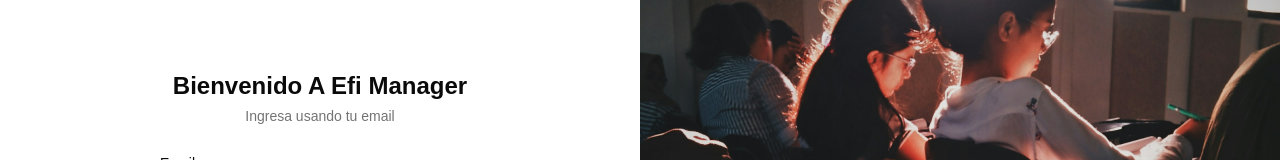
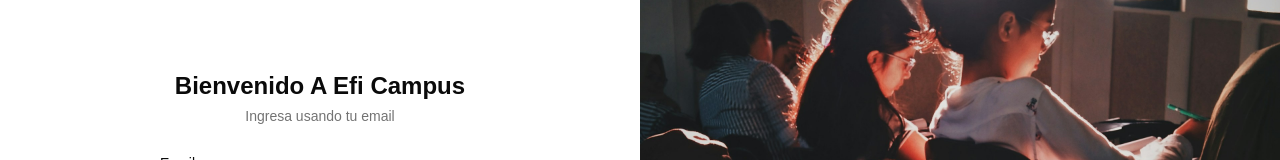
Before and after one commit to juanpcastano/efi-campus, a React (Vite) app: page /login in a window 1280 px wide. Shown: the part 190-350 px from the top of the page. Built offline with nearby package versions, Linux system fonts and the light colour scheme.

Commit message:
changing login title text

```diff
--- a/src/components/login-form.tsx
+++ b/src/components/login-form.tsx
@@ -31,7 +31,7 @@
     >
       <FieldGroup>
         <div className="flex flex-col items-center gap-1 text-center">
-          <h1 className="text-2xl font-bold">Bienvenido A Efi Manager</h1>
+          <h1 className="text-2xl font-bold">Bienvenido A Efi Campus</h1>
           <p className="text-sm text-balance text-muted-foreground">
             Ingresa usando tu email
           </p>
```
